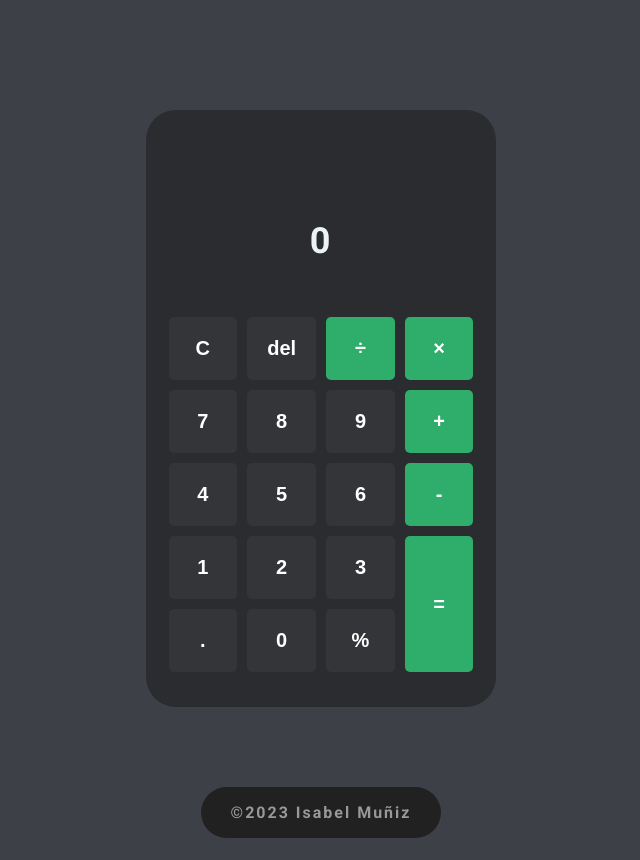
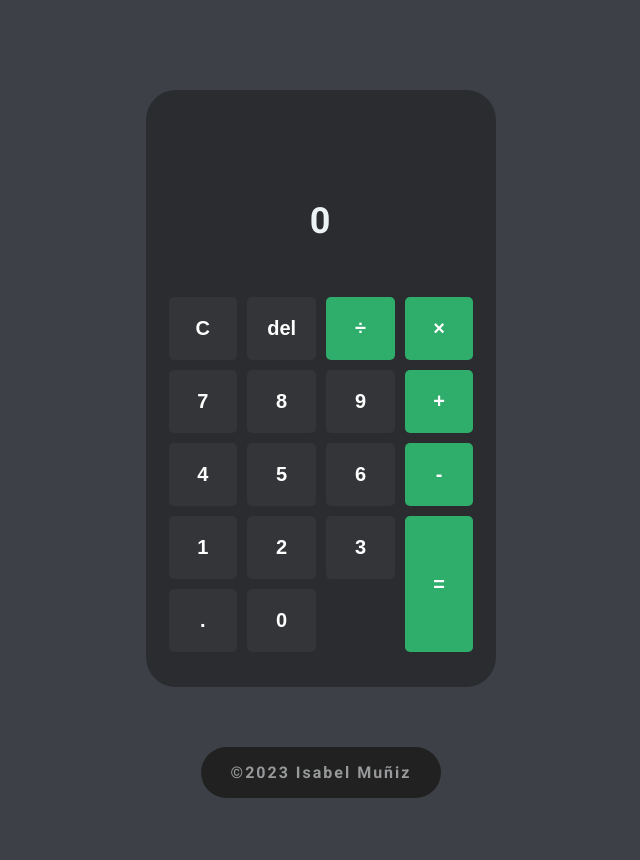
Before and after one commit to isaandrea12/Calculator, a React (Create React App) app: page / in a window 1280 px wide. Shown: the top 860 px of the page, without its empty margins (349-989 px from the left). Built offline with nearby package versions, Linux system fonts and the light colour scheme.

Commit message:
Removed % function

```diff
--- a/src/components/Calculator/Calculator.js
+++ b/src/components/Calculator/Calculator.js
@@ -6,7 +6,7 @@ import Display from "../Display/Display";
 const Calculator = () => {
   const [calculation, setCalculation] = useState("");
   const [result, setResult] = useState(0);
-  const operations = ["+", "-", "/", "*"];
+  const operations = ["+", "-", "/", "*", "%"];
 
   const handleClearClick = () => {
     setResult(0);
@@ -19,7 +19,6 @@ const Calculator = () => {
   };
 
   const handleOperatorClick = (operator) => {
-    // Check if the calculation is empty
     if (calculation === "") {
       return;
     }
@@ -42,16 +41,10 @@ const Calculator = () => {
 
   const handleBackClick = () => {
     setCalculation((prevCalculation) => {
-      const updatedCalculation = prevCalculation.substring(
-        0,
-        prevCalculation.length - 1,
-      );
+      // remove last character from the calculation
+      const updatedCalculation = prevCalculation.slice(0, -1);
 
-      // Check if the last character removed is an operation
-      if (operations.includes(prevCalculation[prevCalculation.length - 1])) {
-        // Reset the result to 0
-        setResult(0);
-      }
+      setResult(0);
 
       return updatedCalculation;
     });
--- a/src/components/Calculator/Calculator.module.css
+++ b/src/components/Calculator/Calculator.module.css
@@ -5,7 +5,7 @@
   border-radius: 30px;
   padding-bottom: 30px;
   display: flex;
-  margin: 80px auto;
+  margin: 60px auto;
   flex-direction: column;
   align-items: center;
 }
--- a/src/components/Display/Display.module.css
+++ b/src/components/Display/Display.module.css
@@ -1,6 +1,7 @@
 .container {
   margin-top: 100px;
   margin-bottom: 20px;
+  width: 300px;
 }
 
 .calculation {
--- a/src/components/Grid/Grid.js
+++ b/src/components/Grid/Grid.js
@@ -15,7 +15,7 @@ const Grid = ({
     [7, 8, 9, "+"],
     [4, 5, 6, "-"],
     [1, 2, 3, "="],
-    [".", 0, "%"],
+    [".", 0],
   ];
 
   return (
--- a/src/index.css
+++ b/src/index.css
@@ -2,6 +2,7 @@ body {
   margin: 0;
   -webkit-font-smoothing: antialiased;
   -moz-osx-font-smoothing: grayscale;
+  background-color: #3d4147;
 }
 
 code {
```
